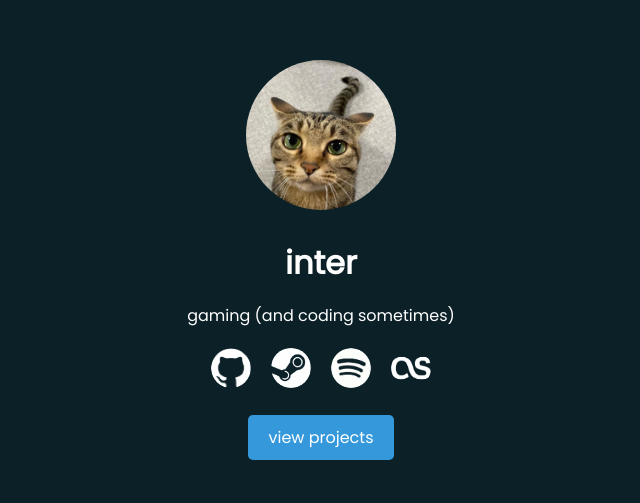
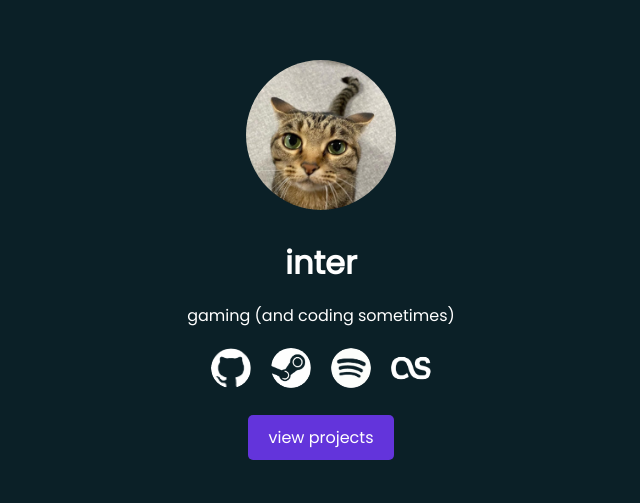
Before and after one commit to inttter/inttter.com, a plain HTML site: page index.html in a window 1280 px wide. Shown: the part 140-643 px from the top of the page, without its empty margins (319-959 px from the left). Drawn offline with Linux system fonts and the light colour scheme.

Commit message:
a few changes 🥞
- a few adjustements to a few lines

```diff
--- a/index.html
+++ b/index.html
@@ -14,7 +14,7 @@
     .view-projects-btn a {
       display: inline-block;
       padding: 10px 20px;
-      background-color: #3498db;
+      background-color: #6334db;
       color: white;
       text-decoration: none;
       border-radius: 5px;
@@ -22,7 +22,8 @@
     }
 
     .view-projects-btn a:hover {
-      background-color: #2980b9;
+      background-color: #294bb9;
+      transition: background-color 0.3s ease;
     }
   </style>
 </head>
@@ -39,7 +40,7 @@
         <a href="https://www.last.fm/user/intter" target="_blank" rel="noopener noreferrer"><img src="social-images/lastfm.png"alt="LastFM"></a>
       </div>
       <div class="view-projects-btn">
-        <a href="projects.html">view projects</a>
+        <a href="projects.html" id="viewProjectsBtn">view projects</a>
       </div>
     </div>
   </div>
```
Also changed, not shown: projects.html (+1 -1 lines).
